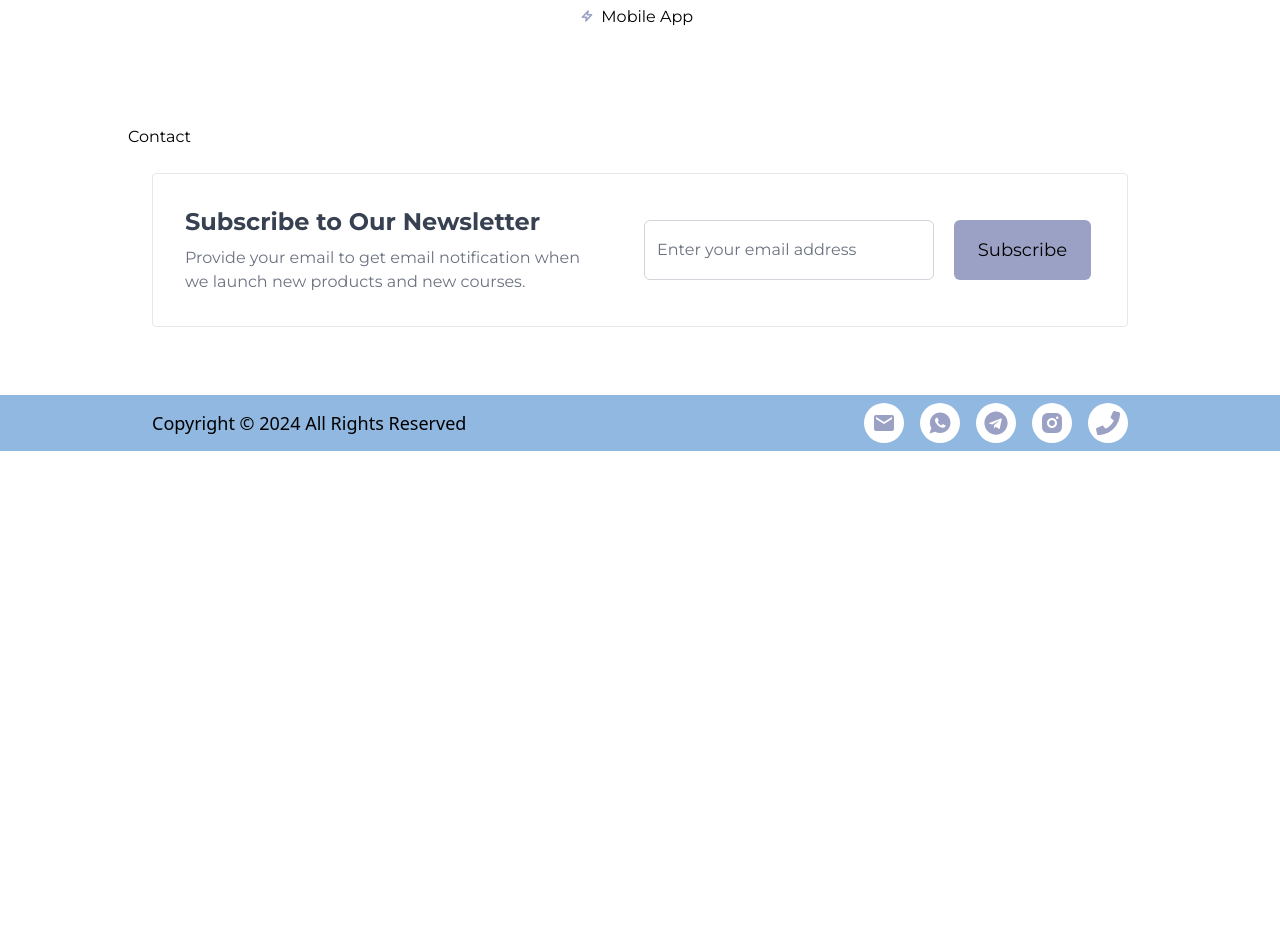
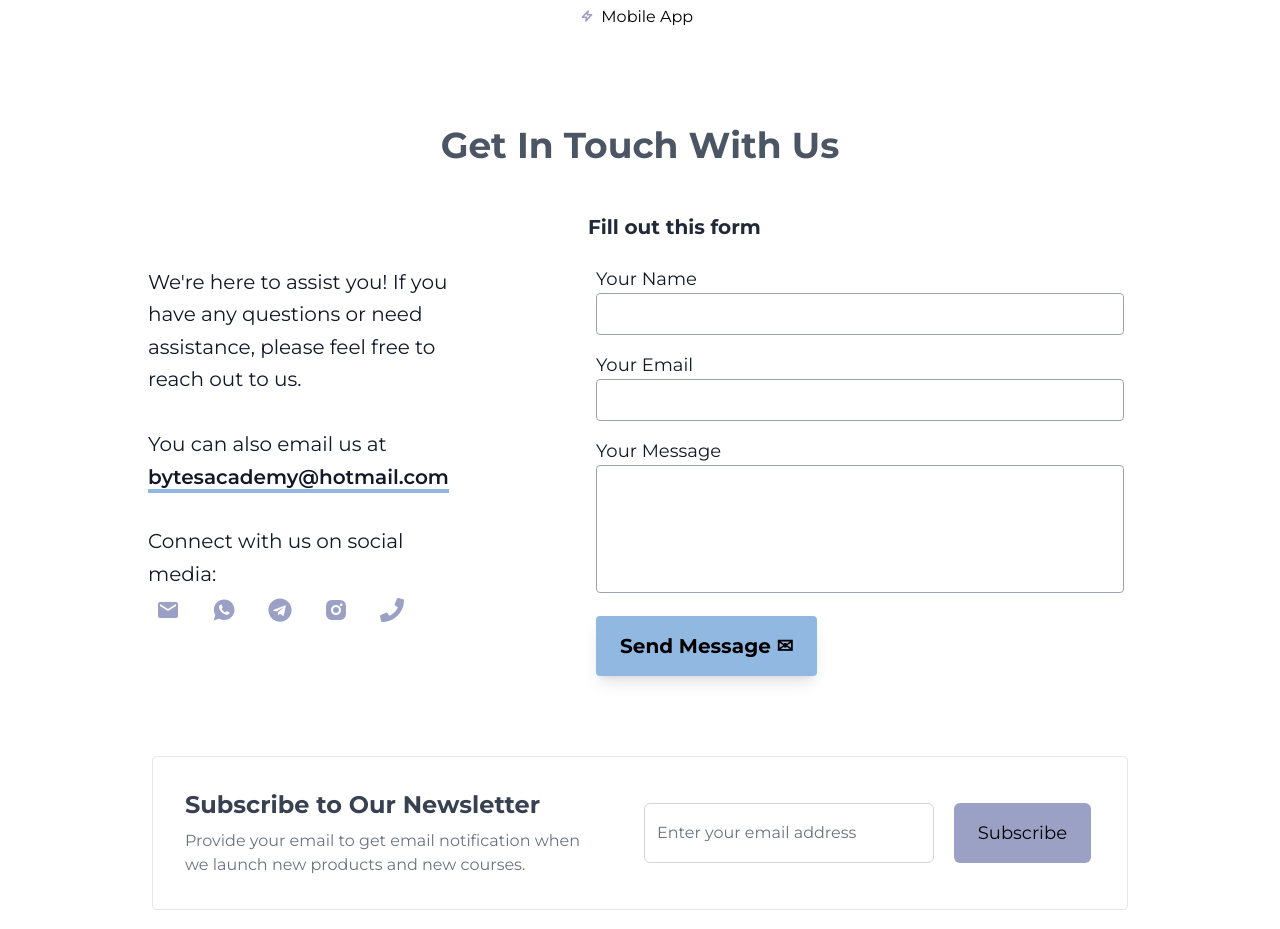
Before and after one commit to kalebmelaku/bytesacademy, a React (Vite) app: page / in a window 1280 px wide. Shown: the part 3161-4090 px from the top of the page. Before the commit the page ends 3612 px from the top, so only its background shows below. Built offline with nearby package versions, Linux system fonts and the light colour scheme; a web font is replaced by a local one.

Commit message:
contact page added

```diff
--- a/src/components/contact.jsx
+++ b/src/components/contact.jsx
@@ -1,7 +1,171 @@
 import React from "react";
+import { FaPhone, FaTelegram } from "react-icons/fa";
+import { IoLogoWhatsapp } from "react-icons/io";
+import { MdEmail } from "react-icons/md";
+import { RiInstagramFill } from "react-icons/ri";
+import { Link } from "react-router-dom";
 
 function Contact() {
-	return <div>Contact</div>;
+	return (
+		<section class="text-gray-600 container md:mx-auto " id="contact">
+			<p className="text-center text-4xl font-bold">Get In Touch With Us</p>
+			<div
+				class="flex flex-col md:items-center md:flex-row lg:max-w-7xl w-full px-5 py-6 md:py-12 mx-auto section "
+
+			>
+				<div class="md:w-1/3 w-full justify-center">
+					<p class="leading-relaxed text-xl text-gray-900">
+						We're here to assist you! If you have any questions or need
+						assistance, please feel free to reach out to us.
+						<br />
+						<br />
+						You can also email us at
+						<br />
+						<Link
+							to={"mailto:bytesacademy@hotmail.com"}
+							class="font-semibold border-b-4 border-primary"
+						>
+							bytesacademy@hotmail.com
+						</Link>
+					</p>
+					<p class="leading-relaxed text-xl text-gray-900 mt-8">
+						Connect with us on social media:
+					</p>
+					<div className="flex  pt-4 space-x-4 lg:pt-0 lg:col-end-13">
+						<Link
+							className="bg-white p-2 rounded-full md:text-2xl text-secondary hover:text-black transition-colors duration-300 "
+							to={"mailto:kalebmelaku97@gmail.com"}
+						>
+							<MdEmail />
+						</Link>
+						<Link
+							className="bg-white p-2 rounded-full md:text-2xl text-secondary hover:text-black transition-colors duration-300 "
+							to={"https://wa.me/+251953565269"}
+						>
+							<IoLogoWhatsapp />
+						</Link>
+						<Link
+							className="bg-white p-2 rounded-full md:text-2xl text-secondary hover:text-black transition-colors duration-300 "
+							to={"https://t.me/+251953565269"}
+						>
+							<FaTelegram />
+						</Link>
+						<Link
+							className="bg-white p-2 rounded-full md:text-2xl text-secondary hover:text-black transition-colors duration-300 "
+							to={"https://instagram.com/kayo_jr"}
+						>
+							<RiInstagramFill />
+						</Link>
+						<Link
+							className="bg-white p-2 rounded-full md:text-2xl text-secondary hover:text-black transition-colors duration-300 "
+							to={"tel:+251953565269"}
+						>
+							<FaPhone />
+						</Link>
+					</div>
+					{/* <span class="inline-flex mt-6 justify-center sm:justify-start">
+						<a
+							class="text-gray-500 hover:text-gray-900"
+							target="_blank"
+							href="https://twitter.com/example"
+						>
+							<svg
+								fill="currentColor"
+								stroke-linecap="round"
+								stroke-linejoin="round"
+								stroke-width="2"
+								class="w-6 h-6"
+								viewBox="0 0 24 24"
+							>
+								<path d="M23 3a10.9 10.9 0 01-3.14 1.53 4.48 4.48 0 00-7.86 3v1A10.66 10.66 0 013 4s-4 9 5 13a11.64 11.64 0 01-7 2c9 5 20 0 20-11.5a4.5 4.5 0 00-.08-.83A7.72 7.72 0 0023 3z"></path>
+							</svg>
+						</a>
+						<a
+							class="ml-3 text-gray-500 hover:text-gray-900"
+							href="https://www.instagram.com/example/"
+							target="_blank"
+						>
+							<svg
+								fill="none"
+								stroke="currentColor"
+								stroke-linecap="round"
+								stroke-linejoin="round"
+								stroke-width="2"
+								class="w-6 h-6"
+								viewBox="0 0 24 24"
+							>
+								<rect width="20" height="20" x="2" y="2" rx="5" ry="5"></rect>
+								<path d="M16 11.37A4 4 0 1112.63 8 4 4 0 0116 11.37zm1.5-4.87h.01"></path>
+							</svg>
+						</a>
+					</span> */}
+				</div>
+				<div class="md:w-2/3 w-full mt-10 md:mt-0 md:pl-28">
+					<h1 class="text-xl text-gray-800 sm:text-xl font-bold title-font mb-4">
+						Fill out this form
+					</h1>
+					<form
+						action="send-contact.php"
+						method="post"
+						id="submit-contact-form"
+					>
+						<div class="p-2 w-full">
+							<div class="relative">
+								<label for="name" class="leading-7 py-4 text-lg text-gray-900">
+									Your Name
+								</label>
+								<input
+									type="text"
+									id="name"
+									name="name"
+									required=""
+									class="w-full bg-white rounded border border-gray-400 focus:border-blue-500 focus:bg-white focus:ring-2 focus:ring-blue-200 text-base outline-none text-gray-900 py-1 px-1 leading-8 transition-colors duration-200 ease-in-out "
+								/>
+							</div>
+						</div>
+						<div class="p-2 w-full">
+							<div class="relative">
+								<label for="email" class="leading-7 py-4 text-lg text-gray-900">
+									Your Email
+								</label>
+								<input
+									type="email"
+									id="email"
+									name="email"
+									required=""
+									class="w-full bg-white rounded border border-gray-400 focus:border-blue-500 focus:bg-white focus:ring-2 focus:ring-blue-200 text-base outline-none text-gray-900 py-1 px-1 leading-8 transition-colors duration-200 ease-in-out "
+								/>
+							</div>
+						</div>
+						<div class="p-2 w-full">
+							<div class="relative">
+								<label
+									for="message"
+									class="leading-7 py-4 text-lg text-gray-900"
+								>
+									Your Message
+								</label>
+								<textarea
+									id="message"
+									name="message"
+									required=""
+									class="w-full bg-white rounded border border-gray-400 focus:border-blue-500 focus:bg-white focus:ring-2 focus:ring-blue-200 h-32 text-base outline-none text-gray-900 py-1 px-3 resize-none leading-6 transition-colors duration-200 ease-in-out "
+								></textarea>
+							</div>
+						</div>
+						<div class="p-2 w-full">
+							<button
+								type="submit"
+								class="flex text-black bg-primary border-0 py-4 px-6 focus:outline-none hover:bg-secondary rounded text-xl font-bold shadow-lg mx-0 flex-col text-center g-recaptcha"
+							>
+								Send Message ✉
+							</button>
+						</div>
+					</form>
+				</div>
+			</div>
+		</section>
+	);
 }
 
 export default Contact;
--- a/src/output.css
+++ b/src/output.css
@@ -662,6 +662,11 @@ video {
   margin-right: -1rem;
 }
 
+.mx-0 {
+  margin-left: 0px;
+  margin-right: 0px;
+}
+
 .mx-2 {
   margin-left: 0.5rem;
   margin-right: 0.5rem;
@@ -723,6 +728,10 @@ video {
   margin-bottom: 2rem;
 }
 
+.ml-3 {
+  margin-left: 0.75rem;
+}
+
 .ml-5 {
   margin-left: 1.25rem;
 }
@@ -751,6 +760,10 @@ video {
   margin-top: 1.25rem;
 }
 
+.mt-6 {
+  margin-top: 1.5rem;
+}
+
 .mt-8 {
   margin-top: 2rem;
 }
@@ -771,6 +784,10 @@ video {
   display: flex;
 }
 
+.inline-flex {
+  display: inline-flex;
+}
+
 .grid {
   display: grid;
 }
@@ -791,8 +808,16 @@ video {
   height: 4rem;
 }
 
+.h-32 {
+  height: 8rem;
+}
+
 .h-5 {
   height: 1.25rem;
+}
+
+.h-6 {
+  height: 1.5rem;
 }
 
 .h-\[2px\] {
@@ -871,6 +896,10 @@ video {
 
 .transform {
   transform: translate(var(--tw-translate-x), var(--tw-translate-y)) rotate(var(--tw-rotate)) skewX(var(--tw-skew-x)) skewY(var(--tw-skew-y)) scaleX(var(--tw-scale-x)) scaleY(var(--tw-scale-y));
+}
+
+.resize-none {
+  resize: none;
 }
 
 .flex-col {
@@ -1012,6 +1041,14 @@ video {
   border-width: 1px;
 }
 
+.border-0 {
+  border-width: 0px;
+}
+
+.border-b-4 {
+  border-bottom-width: 4px;
+}
+
 .border-gray-200 {
   --tw-border-opacity: 1;
   border-color: rgb(229 231 235 / var(--tw-border-opacity));
@@ -1022,9 +1059,24 @@ video {
   border-color: rgb(209 213 219 / var(--tw-border-opacity));
 }
 
+.border-gray-400 {
+  --tw-border-opacity: 1;
+  border-color: rgb(156 163 175 / var(--tw-border-opacity));
+}
+
+.border-primary {
+  --tw-border-opacity: 1;
+  border-color: rgb(145 184 224 / var(--tw-border-opacity));
+}
+
 .bg-black {
   --tw-bg-opacity: 1;
   background-color: rgb(0 0 0 / var(--tw-bg-opacity));
+}
+
+.bg-gray-900 {
+  --tw-bg-opacity: 1;
+  background-color: rgb(17 24 39 / var(--tw-bg-opacity));
 }
 
 .bg-green-50 {
@@ -1133,6 +1185,11 @@ video {
   padding-bottom: 1rem;
 }
 
+.py-6 {
+  padding-top: 1.5rem;
+  padding-bottom: 1.5rem;
+}
+
 .py-8 {
   padding-top: 2rem;
   padding-bottom: 2rem;
@@ -1234,8 +1291,24 @@ video {
   line-height: 1.25rem;
 }
 
+.leading-6 {
+  line-height: 1.5rem;
+}
+
+.leading-7 {
+  line-height: 1.75rem;
+}
+
+.leading-8 {
+  line-height: 2rem;
+}
+
 .leading-none {
   line-height: 1;
+}
+
+.leading-relaxed {
+  line-height: 1.625;
 }
 
 .tracking-tight {
@@ -1256,9 +1329,19 @@ video {
   color: rgb(107 114 128 / var(--tw-text-opacity));
 }
 
+.text-gray-600 {
+  --tw-text-opacity: 1;
+  color: rgb(75 85 99 / var(--tw-text-opacity));
+}
+
 .text-gray-700 {
   --tw-text-opacity: 1;
   color: rgb(55 65 81 / var(--tw-text-opacity));
+}
+
+.text-gray-800 {
+  --tw-text-opacity: 1;
+  color: rgb(31 41 55 / var(--tw-text-opacity));
 }
 
 .text-gray-900 {
@@ -1316,6 +1399,11 @@ video {
   --tw-shadow: var(--tw-shadow-colored);
 }
 
+.outline-none {
+  outline: 2px solid transparent;
+  outline-offset: 2px;
+}
+
 .outline {
   outline-style: solid;
 }
@@ -1330,24 +1418,20 @@ video {
   transition-duration: 150ms;
 }
 
-.transition {
-  transition-property: color, background-color, border-color, text-decoration-color, fill, stroke, opacity, box-shadow, transform, filter, -webkit-backdrop-filter;
-  transition-property: color, background-color, border-color, text-decoration-color, fill, stroke, opacity, box-shadow, transform, filter, backdrop-filter;
-  transition-property: color, background-color, border-color, text-decoration-color, fill, stroke, opacity, box-shadow, transform, filter, backdrop-filter, -webkit-backdrop-filter;
-  transition-timing-function: cubic-bezier(0.4, 0, 0.2, 1);
-  transition-duration: 150ms;
-}
-
 .duration-150 {
   transition-duration: 150ms;
 }
 
+.duration-200 {
+  transition-duration: 200ms;
+}
+
 .duration-300 {
   transition-duration: 300ms;
 }
 
-.duration-200 {
-  transition-duration: 200ms;
+.ease-in-out {
+  transition-timing-function: cubic-bezier(0.4, 0, 0.2, 1);
 }
 
 *{
@@ -1356,6 +1440,11 @@ video {
   scroll-padding-top: 1.5rem;
 }
 
+.hover\:bg-blue-900:hover {
+  --tw-bg-opacity: 1;
+  background-color: rgb(30 58 138 / var(--tw-bg-opacity));
+}
+
 .hover\:bg-primary:hover {
   --tw-bg-opacity: 1;
   background-color: rgb(145 184 224 / var(--tw-bg-opacity));
@@ -1371,6 +1460,11 @@ video {
   color: rgb(0 0 0 / var(--tw-text-opacity));
 }
 
+.hover\:text-gray-900:hover {
+  --tw-text-opacity: 1;
+  color: rgb(17 24 39 / var(--tw-text-opacity));
+}
+
 .hover\:text-white:hover {
   --tw-text-opacity: 1;
   color: rgb(255 255 255 / var(--tw-text-opacity));
@@ -1384,9 +1478,19 @@ video {
   text-underline-offset: 4px;
 }
 
+.focus\:border-blue-500:focus {
+  --tw-border-opacity: 1;
+  border-color: rgb(59 130 246 / var(--tw-border-opacity));
+}
+
 .focus\:border-indigo-300:focus {
   --tw-border-opacity: 1;
   border-color: rgb(165 180 252 / var(--tw-border-opacity));
+}
+
+.focus\:bg-white:focus {
+  --tw-bg-opacity: 1;
+  background-color: rgb(255 255 255 / var(--tw-bg-opacity));
 }
 
 .focus\:outline-none:focus {
@@ -1400,6 +1504,17 @@ video {
   box-shadow: var(--tw-ring-offset-shadow), var(--tw-ring-shadow), var(--tw-shadow, 0 0 #0000);
 }
 
+.focus\:ring-2:focus {
+  --tw-ring-offset-shadow: var(--tw-ring-inset) 0 0 0 var(--tw-ring-offset-width) var(--tw-ring-offset-color);
+  --tw-ring-shadow: var(--tw-ring-inset) 0 0 0 calc(2px + var(--tw-ring-offset-width)) var(--tw-ring-color);
+  box-shadow: var(--tw-ring-offset-shadow), var(--tw-ring-shadow), var(--tw-shadow, 0 0 #0000);
+}
+
+.focus\:ring-blue-200:focus {
+  --tw-ring-opacity: 1;
+  --tw-ring-color: rgb(191 219 254 / var(--tw-ring-opacity));
+}
+
 .focus\:ring-indigo-100:focus {
   --tw-ring-opacity: 1;
   --tw-ring-color: rgb(224 231 255 / var(--tw-ring-opacity));
@@ -1450,6 +1565,10 @@ video {
     flex-direction: row;
   }
 
+  .sm\:justify-start {
+    justify-content: flex-start;
+  }
+
   .sm\:px-4 {
     padding-left: 1rem;
     padding-right: 1rem;
@@ -1473,6 +1592,11 @@ video {
     font-size: 40px;
     line-height: 48px;
   }
+
+  .sm\:text-xl {
+    font-size: 1.25rem;
+    line-height: 1.75rem;
+  }
 }
 
 @media (min-width: 768px) {
@@ -1505,6 +1629,10 @@ video {
     margin-right: 0.75rem;
   }
 
+  .md\:mt-0 {
+    margin-top: 0px;
+  }
+
   .md\:block {
     display: block;
   }
@@ -1521,12 +1649,28 @@ video {
     width: 50%;
   }
 
+  .md\:w-1\/3 {
+    width: 33.333333%;
+  }
+
+  .md\:w-2\/3 {
+    width: 66.666667%;
+  }
+
   .md\:w-auto {
     width: auto;
   }
 
   .md\:max-w-full {
     max-width: 100%;
+  }
+
+  .md\:flex-row {
+    flex-direction: row;
+  }
+
+  .md\:items-center {
+    align-items: center;
   }
 
   .md\:space-x-6 > :not([hidden]) ~ :not([hidden]) {
@@ -1555,6 +1699,15 @@ video {
     padding-right: 1.75rem;
   }
 
+  .md\:py-12 {
+    padding-top: 3rem;
+    padding-bottom: 3rem;
+  }
+
+  .md\:pl-28 {
+    padding-left: 7rem;
+  }
+
   .md\:pr-5 {
     padding-right: 1.25rem;
   }
@@ -1625,6 +1778,10 @@ video {
     max-width: 42rem;
   }
 
+  .lg\:max-w-7xl {
+    max-width: 80rem;
+  }
+
   .lg\:max-w-full {
     max-width: 100%;
   }
```
